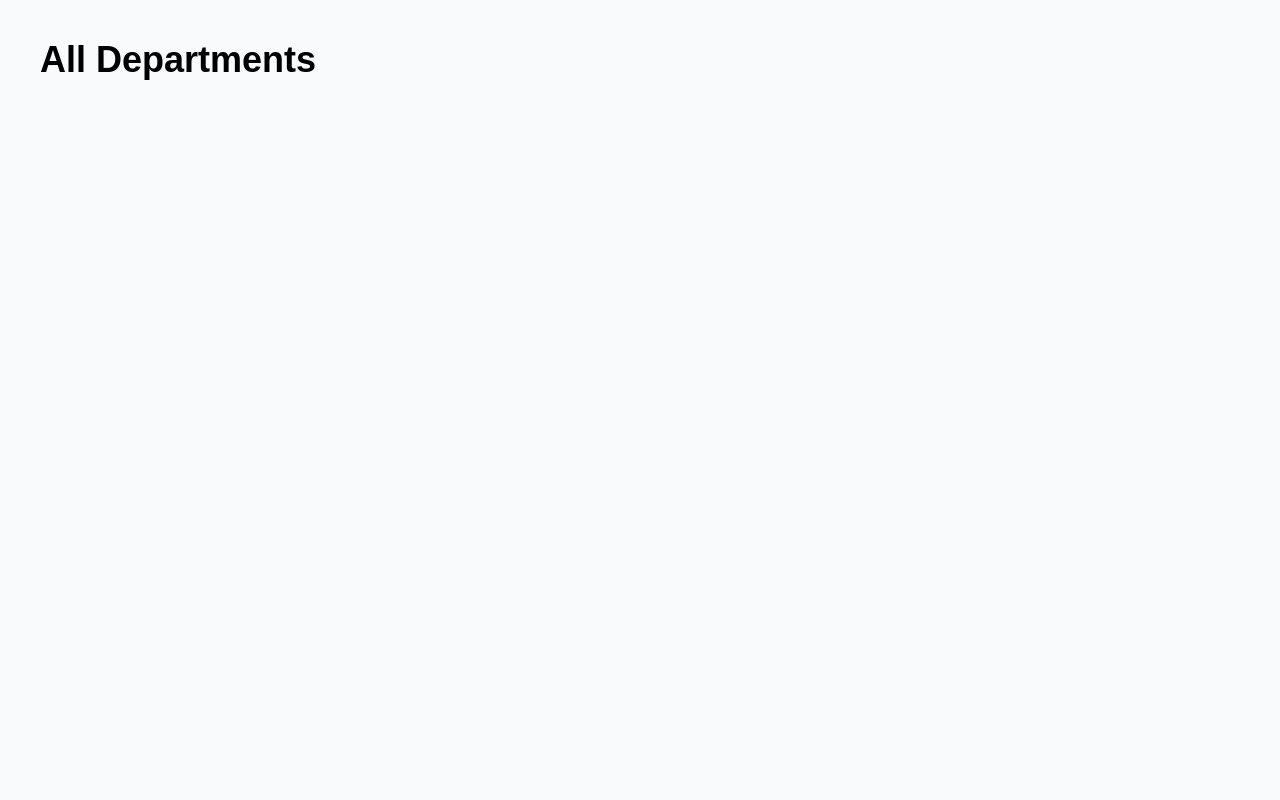
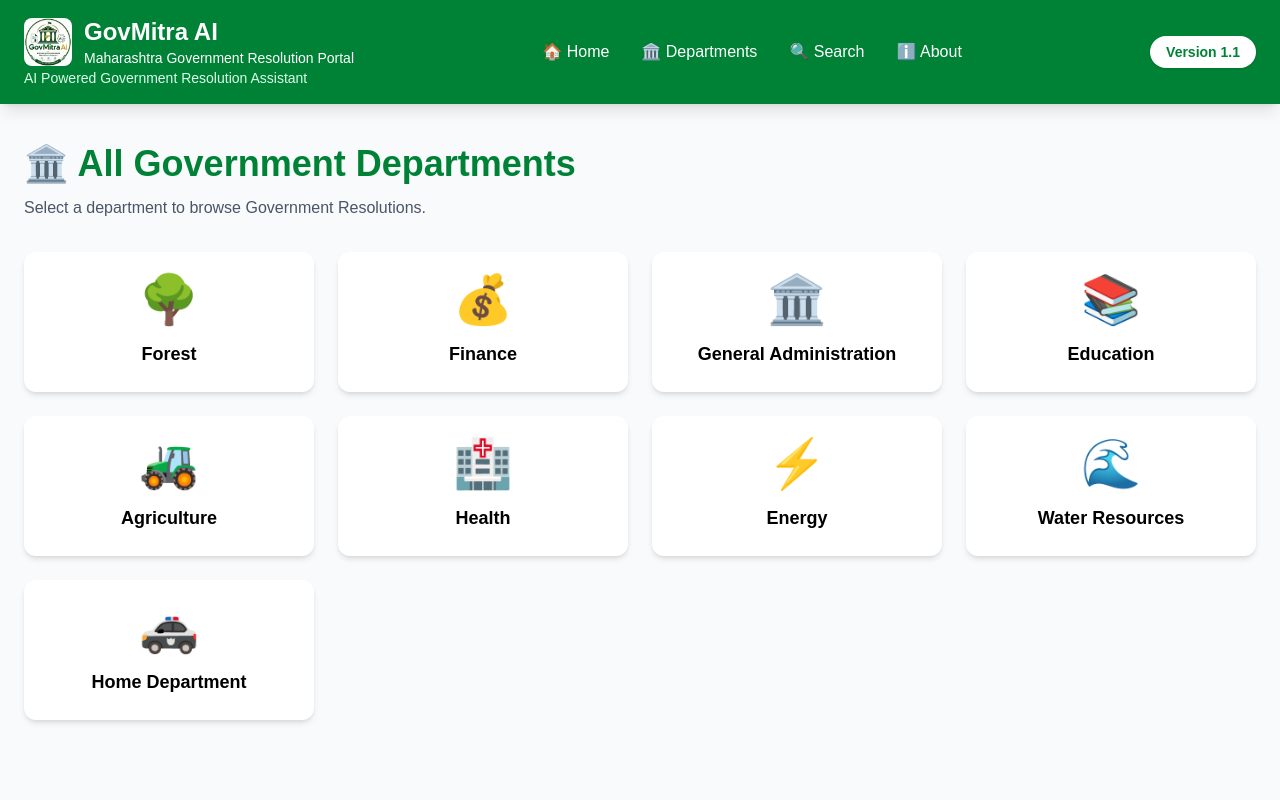
Before and after one commit to cmrathod64-ctrl/govmitra-ai, a React (Vite) app: page /departments in a window 1280 px wide. Shown: the top 800 px of the page. Built offline with nearby package versions, Linux system fonts and the light colour scheme; the HTML template or start-up script is replaced by a standard one.

Commit message:
Version 1.3 - Dynamic Department GR Pages

```diff
--- a/src/App.jsx
+++ b/src/App.jsx
@@ -3,6 +3,7 @@ import { Routes, Route } from "react-router-dom";
 import Home from "./pages/Home";
 import About from "./pages/About";
 import Departments from "./pages/Departments";
+import DepartmentDetails from "./pages/DepartmentDetails";
 import Search from "./pages/Search";
 
 function App() {
@@ -11,6 +12,7 @@ function App() {
       <Route path="/" element={<Home />} />
       <Route path="/about" element={<About />} />
       <Route path="/departments" element={<Departments />} />
+      <Route path="/departments/:name" element={<DepartmentDetails />} />
       <Route path="/search" element={<Search />} />
     </Routes>
   );
--- a/src/components/DepartmentCard.jsx
+++ b/src/components/DepartmentCard.jsx
@@ -1,12 +1,20 @@
+import { Link } from "react-router-dom";
+
 function DepartmentCard({ icon, title }) {
   return (
-    <div className="bg-white p-6 rounded-xl shadow-md hover:shadow-xl hover:-translate-y-2 transition duration-300 text-center cursor-pointer">
-      <div className="text-5xl">{icon}</div>
+    <Link to={`/departments/${title.toLowerCase().replace(/\s+/g, "-")}`}>
+      <div className="bg-white p-6 rounded-xl shadow-md hover:shadow-xl hover:-translate-y-2 transition duration-300 text-center cursor-pointer">
 
-      <h2 className="mt-4 text-lg font-bold">
-        {title}
-      </h2>
-    </div>
+        <div className="text-5xl">
+          {icon}
+        </div>
+
+        <h2 className="mt-4 text-lg font-bold">
+          {title}
+        </h2>
+
+      </div>
+    </Link>
   );
 }
 
--- a/src/pages/About.jsx
+++ b/src/pages/About.jsx
@@ -14,9 +14,40 @@ function About() {
             <img
               src="/founder.jpg"
               alt="Founder"
-              className="rounded-3xl shadow-2xl w-80"
+              className="rounded-3xl shadow-2xl w-96 border-4 border-green-700"
             />
           </div>
+          <div className="mt-10 grid grid-cols-2 gap-4">
+
+  <div className="bg-white shadow-lg rounded-xl p-5 border-l-4 border-green-700">
+    <h3 className="text-xl font-bold text-green-700">🎯 Vision</h3>
+    <p className="mt-2 text-gray-600">
+      Smart access to Government Information for every citizen.
+    </p>
+  </div>
+
+  <div className="bg-white shadow-lg rounded-xl p-5 border-l-4 border-yellow-500">
+    <h3 className="text-xl font-bold text-yellow-600">🚀 Mission</h3>
+    <p className="mt-2 text-gray-600">
+      Make Government Resolutions simple, searchable and AI Powered.
+    </p>
+  </div>
+
+  <div className="bg-white shadow-lg rounded-xl p-5 border-l-4 border-blue-600">
+    <h3 className="text-xl font-bold text-blue-700">🛡 Goal</h3>
+    <p className="mt-2 text-gray-600">
+      Transparent governance through technology and innovation.
+    </p>
+  </div>
+
+  <div className="bg-white shadow-lg rounded-xl p-5 border-l-4 border-purple-600">
+    <h3 className="text-xl font-bold text-purple-700">💡 Belief</h3>
+    <p className="mt-2 text-gray-600">
+      Technology becomes meaningful when it solves real problems.
+    </p>
+  </div>
+
+</div>
 
           <div>
 
--- /dev/null
+++ b/src/pages/DepartmentDetails.jsx
@@ -0,0 +1,75 @@
+import { useParams } from "react-router-dom";
+import Navbar from "../components/Navbar";
+import Footer from "../components/Footer";
+import grs from "../data/grs";
+
+function DepartmentDetails() {
+  const { name } = useParams();
+
+  const departmentGRs = grs.filter((gr) => {
+    return (
+      gr.department.toLowerCase().replace(/\s+/g, "-") ===
+      name.toLowerCase()
+    );
+  });
+
+  return (
+    <>
+      <Navbar />
+
+      <div className="max-w-6xl mx-auto px-6 py-10">
+        <h1 className="text-4xl font-bold text-green-700">
+          🏛️ {name} Department
+        </h1>
+
+        <p className="text-gray-600 mt-2 mb-8">
+          Government Resolutions related to {name}.
+        </p>
+
+        {departmentGRs.length === 0 ? (
+          <div className="bg-yellow-50 border border-yellow-300 rounded-xl p-6 text-center">
+            <h2 className="text-2xl font-bold">
+              No Government Resolution Found
+            </h2>
+
+            <p className="mt-2 text-gray-600">
+              This department currently has no GR available.
+            </p>
+          </div>
+        ) : (
+          <div className="grid gap-6">
+            {departmentGRs.map((gr) => (
+              <div
+                key={gr.id}
+                className="bg-white rounded-xl shadow-lg p-6"
+              >
+                <h2 className="text-2xl font-bold">{gr.title}</h2>
+
+                <p className="text-gray-600 mt-2">{gr.summary}</p>
+
+                <div className="mt-4 flex gap-3">
+                  <span className="bg-green-100 text-green-700 px-3 py-1 rounded-full">
+                    📅 {gr.date}
+                  </span>
+
+                  <a
+                    href={gr.pdf}
+                    target="_blank"
+                    rel="noopener noreferrer"
+                    className="bg-green-700 text-white px-4 py-2 rounded"
+                  >
+                    📄 Read GR
+                  </a>
+                </div>
+              </div>
+            ))}
+          </div>
+        )}
+      </div>
+
+      <Footer />
+    </>
+  );
+}
+
+export default DepartmentDetails;
--- a/src/pages/Departments.jsx
+++ b/src/pages/Departments.jsx
@@ -1,10 +1,37 @@
+import Navbar from "../components/Navbar";
+import Footer from "../components/Footer";
+import departments from "../data/departments";
+import DepartmentCard from "../components/DepartmentCard";
+
 function Departments() {
   return (
-    <div className="p-10">
-      <h1 className="text-4xl font-bold">
-        All Departments
-      </h1>
-    </div>
+    <>
+      <Navbar />
+
+      <section className="max-w-7xl mx-auto px-6 py-10">
+
+        <h1 className="text-4xl font-bold text-green-700 mb-3">
+          🏛️ All Government Departments
+        </h1>
+
+        <p className="text-gray-600 mb-8">
+          Select a department to browse Government Resolutions.
+        </p>
+
+        <div className="grid grid-cols-2 md:grid-cols-4 gap-6">
+          {departments.map((department) => (
+            <DepartmentCard
+              key={department.id}
+              icon={department.icon}
+              title={department.title}
+            />
+          ))}
+        </div>
+
+      </section>
+
+      <Footer />
+    </>
   );
 }
 
```
Also changed, not shown: public/founder.jpg (renamed from public/founder.jpeg).
